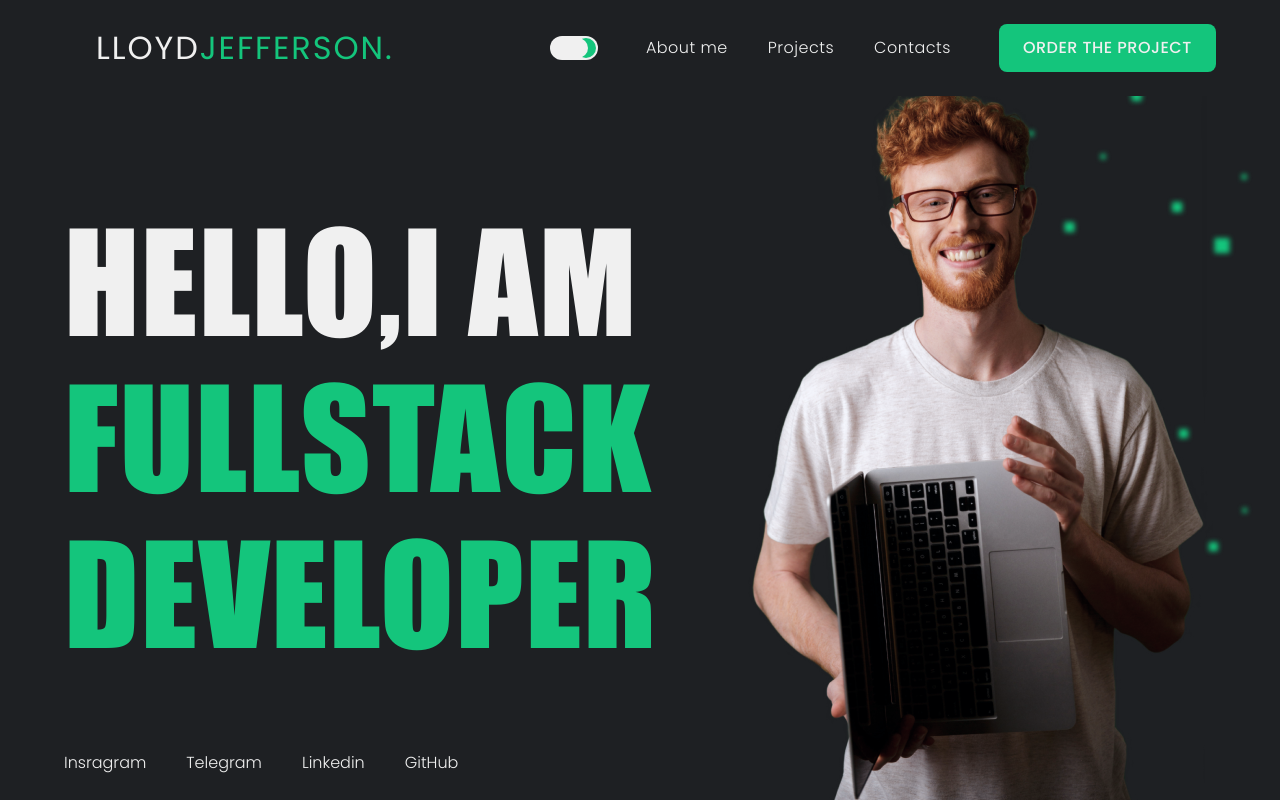
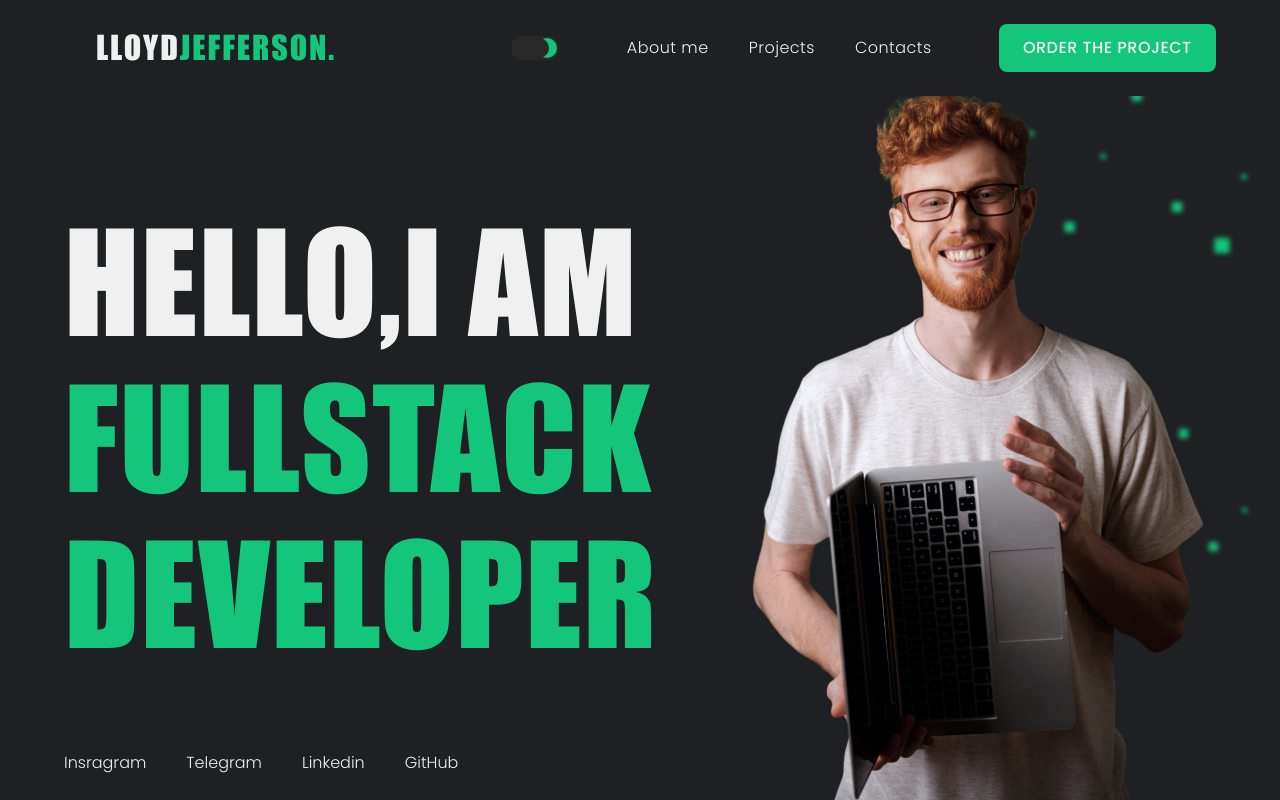
Before and after one commit to artem-ilchuk/Team-project-Porfolio, a website built with Vite: page src/index.html in a window 1280 px wide. Both pictures are taken after a click on the label "Toggle". Shown: the top 800 px of the page. Built offline with nearby package versions, Linux system fonts and the light colour scheme; no server answers; what accordion-js, izitoast would draw is missing.

Commit message:
Update header.css

```diff
--- a/src/css/styles/header.css
+++ b/src/css/styles/header.css
@@ -182,9 +182,8 @@ body {
 .hat-logo {
     padding: 20px 0;
     display: block;
-
-    font-family: var(--second-family);
-    font-weight: 400;
+  font-family: Impact;
+  font-weight: 400;
     font-size: 24px;
     line-height: 100%;
     letter-spacing: 0.06em;
@@ -255,7 +254,7 @@ body {
 }
 
 .switcher__content input:checked+label {
-    background-color: var(--black);
+    background-color: #2a2727;
 }
 
 .switcher__content input:checked+label::after {
@@ -263,7 +262,7 @@ body {
 }
 
 .switcher__content input:checked+label::before {
-    background-color: var(--black);
+    background-color: #2a2727;
     opacity: 1;
     z-index: 5;
 
```
